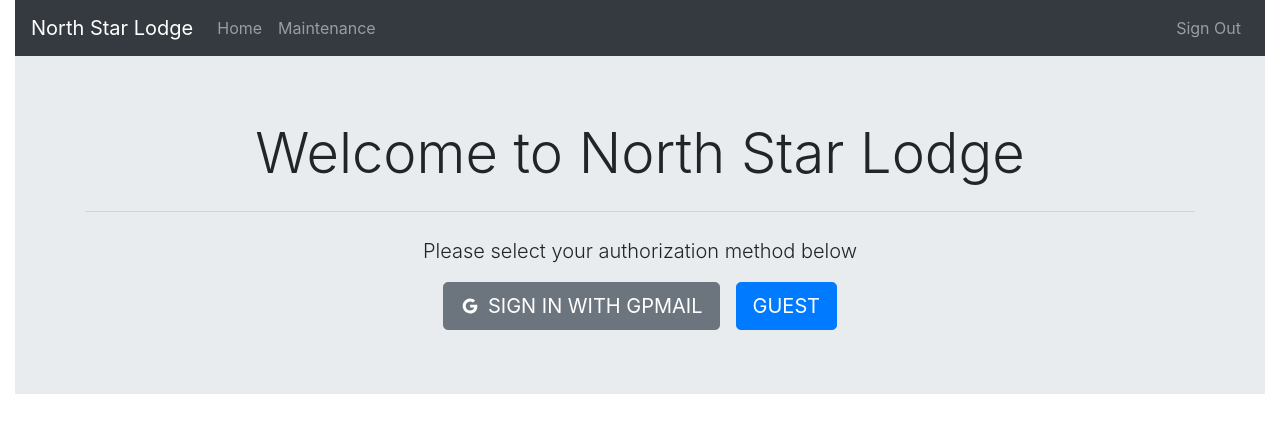
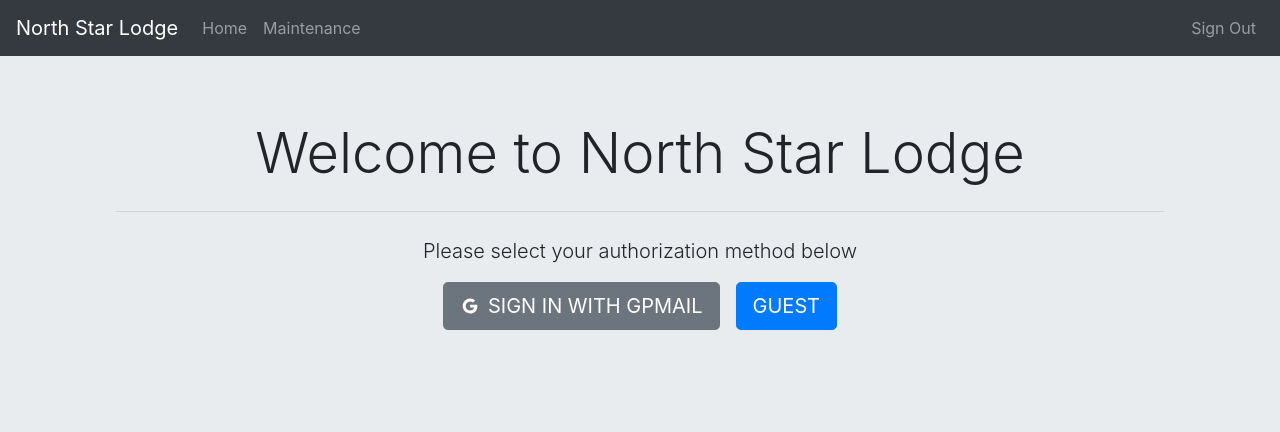
Before and after one commit to joseph1wan/gpmn-nsl-archive, a React (Create React App) app in the folder client/: page / in a window 1280 px wide. Shown: the top 432 px of the page. Built offline with nearby package versions, Linux system fonts and the light colour scheme.

Commit message:
better layout

```diff
--- a/client/src/Routes.js
+++ b/client/src/Routes.js
@@ -1,5 +1,6 @@
 import React from 'react';
 import { Switch, Route } from 'react-router-dom';
+import { Container } from 'react-bootstrap';
 
 import App from './App';
 import AuthenticatedRoute from './AuthenticatedRoute';
@@ -12,7 +13,7 @@ const Routes = () => {
   return (
     <React.Fragment>
       <NavBar />
-
+      <Container>
         <Switch>
           <Route exact path="/">
             <App />
@@ -31,6 +32,7 @@ const Routes = () => {
             <SignOutScreen />
           </Route>
         </Switch>
+      </Container>
     </React.Fragment>
   );
 };
--- a/client/src/index.js
+++ b/client/src/index.js
@@ -1,6 +1,5 @@
 import React from 'react';
 import ReactDOM from 'react-dom';
-import { Container } from 'react-bootstrap';
 import './index.scss';
 import * as serviceWorker from './serviceWorker';
 import { BrowserRouter } from 'react-router-dom';
@@ -9,9 +8,7 @@ import Routes from './Routes';
 ReactDOM.render(
   <React.StrictMode>
     <BrowserRouter>
-      <Container fluid>
-        <Routes />
-      </Container>
+      <Routes />
     </BrowserRouter>
   </React.StrictMode>,
   document.getElementById('root')
--- a/client/src/index.scss
+++ b/client/src/index.scss
@@ -7,6 +7,7 @@ body {
     'Helvetica Neue', sans-serif;
   -webkit-font-smoothing: antialiased;
   -moz-osx-font-smoothing: grayscale;
+  background-color: #e9ecef;
 }
 
 code {
```
Lines whose indentation alone changed are shown as unchanged.
